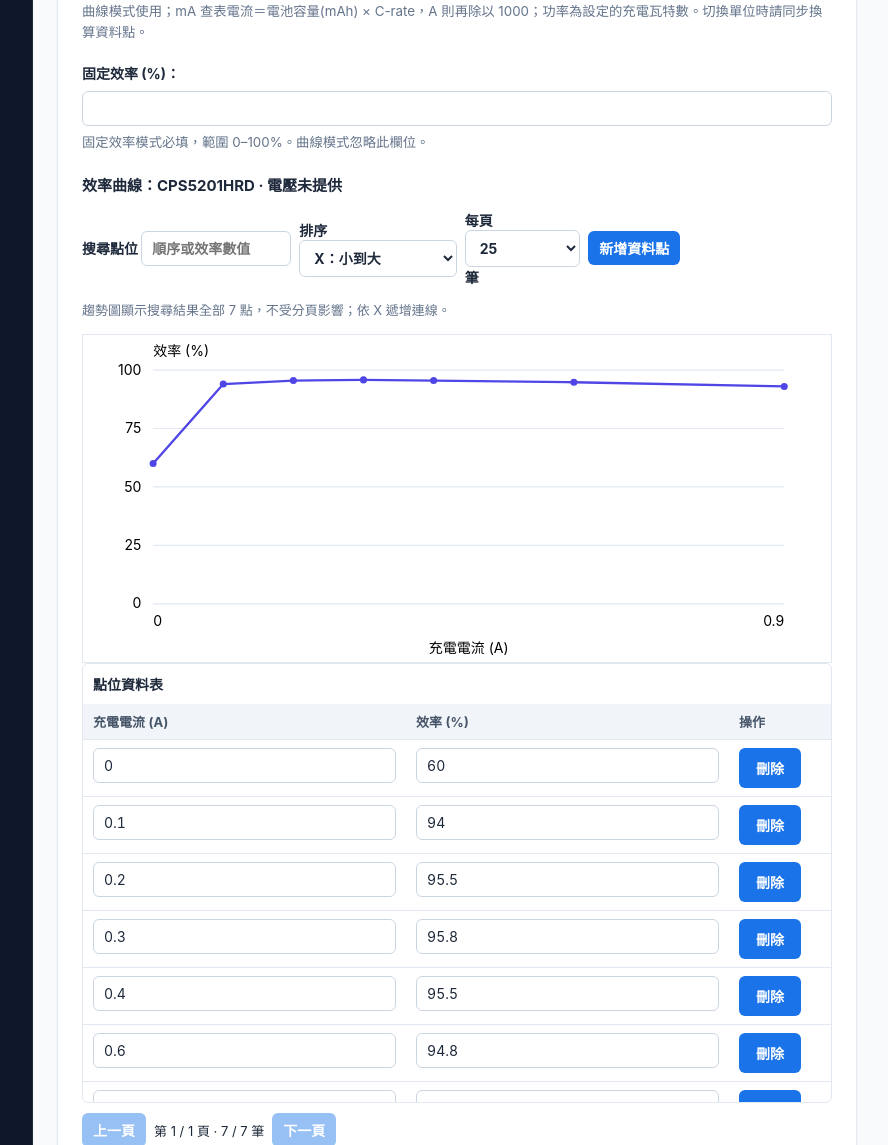
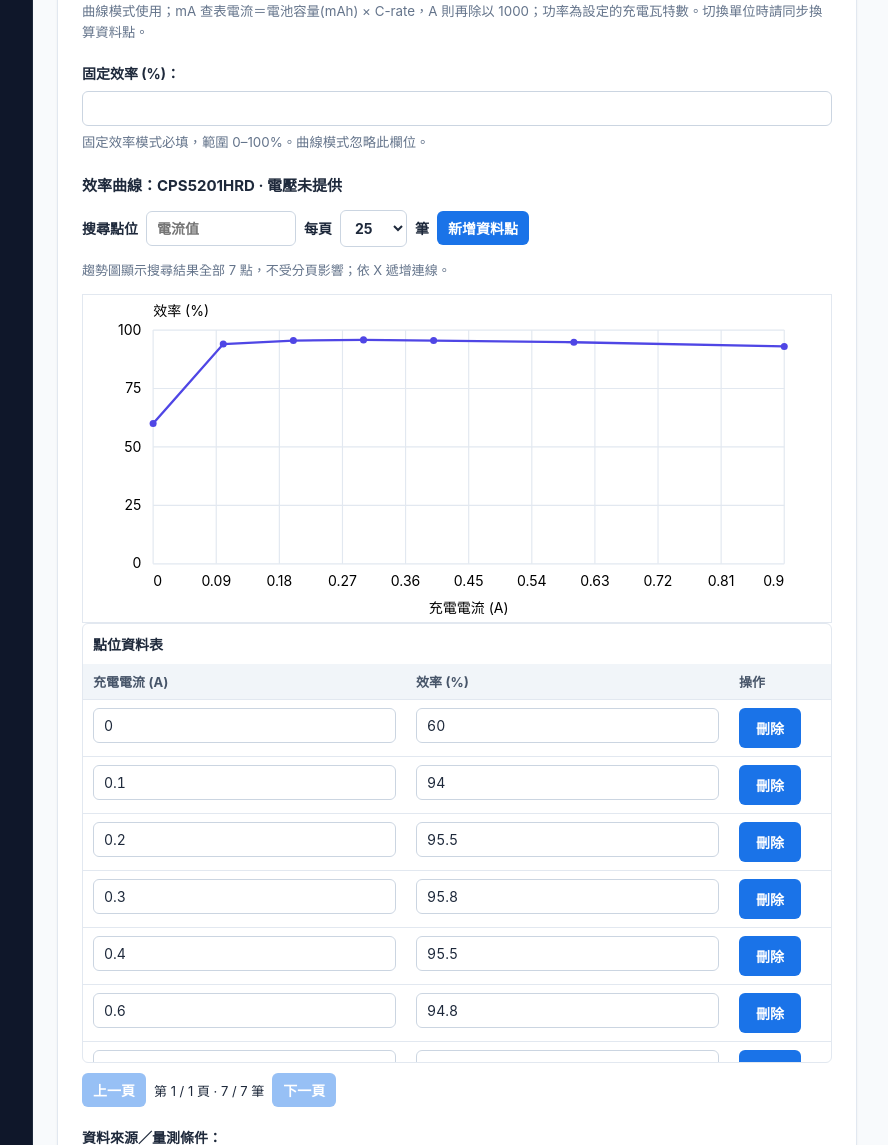
Before and after one commit to JF921020/Qi_System, a Django app: page /ics/charger/5/edit/ in a window 1280 px wide. Shown: the part 698-1843 px from the top of the page, without its empty margins (197-1085 px from the left). Run offline with Django 5.2, Linux system fonts and the light colour scheme; the visitor is signed in with stand-in values (Sample User, id 1); data comes from the database, SQL or seed files in the repository.

Commit message:
feat(ic): refine curve search and add zero-based axis ticks

```diff
--- a/apps/ICmanage/static/ICmanage/curve-workbench.js
+++ b/apps/ICmanage/static/ICmanage/curve-workbench.js
@@ -11,14 +11,13 @@
                 point.every(value => value === null || typeof value === 'number'))) return;
         } catch { return; } // Invalid JSON remains available in the original field for repair.
         const query = find('[data-query]');
-        const sort = find('[data-sort]');
         const size = find('[data-size]');
         const body = find('tbody');
         const chart = find('svg');
         let page = 0;
         const axisLabel = () => editable ? form.elements.namedItem('axis').selectedOptions[0].textContent : section.dataset.axis;
-        const selected = () => points.map((point, index) => ({point, index})).filter(({point, index}) =>
-            [index + 1, point[1]].some(value => String(value ?? '').includes(query.value.trim())));
+        const selected = () => points.map((point, index) => ({point, index})).filter(({point}) =>
+            String(point[0] ?? '').includes(query.value.trim()));
         function svg(tag, attrs, text) {
             const node = document.createElementNS('http://www.w3.org/2000/svg', tag);
             Object.entries(attrs).forEach(([key, value]) => node.setAttribute(key, value));
@@ -40,16 +39,20 @@
             find('[data-chart-note]').textContent = !valid ? '含空白或無效數值，請修正資料點後再顯示趨勢圖。' :
                 !data.length ? '沒有可繪製的資料點。' : `趨勢圖顯示搜尋結果全部 ${data.length} 點，不受分頁影響；依 X 遞增連線。`;
             if (hideChart) return;
-            const low = data[0][0], high = data[data.length - 1][0];
-            const x = value => high === low ? 340 : 60 + (value - low) / (high - low) * 540;
+            const high = data[data.length - 1][0];
+            const x = value => high === 0 ? 60 : 60 + value / high * 540;
             const y = value => 230 - value * 2;
             [0, 25, 50, 75, 100].forEach(value => {
                 svg('line', {x1: 60, y1: y(value), x2: 600, y2: y(value), stroke: '#e2e8f0'});
                 svg('text', {x: 50, y: y(value) + 4, 'text-anchor': 'end', 'font-size': 12}, String(value));
             });
             svg('text', {x: 60, y: 18, 'font-size': 12}, '效率 (%)');
-            svg('text', {x: 60, y: 249, 'font-size': 12}, String(low));
-            svg('text', {x: 600, y: 249, 'text-anchor': 'end', 'font-size': 12}, String(high));
+            for (let i = 0; i <= (high === 0 ? 0 : 10); i++) {
+                const position = 60 + i * 54;
+                const value = Number((high * i / 10).toPrecision(12));
+                svg('line', {x1: position, y1: 30, x2: position, y2: 230, stroke: '#e2e8f0'});
+                svg('text', {x: position, y: 249, 'text-anchor': i === 0 ? 'start' : i === 10 ? 'end' : 'middle', 'font-size': 12}, String(value));
+            }
             svg('text', {x: 330, y: 272, 'text-anchor': 'middle', 'font-size': 12}, axisLabel());
             svg('polyline', {points: data.map(point => `${x(point[0])},${y(point[1])}`).join(' '), fill: 'none', stroke: '#4f46e5', 'stroke-width': 2});
             // Dense curves retain every line vertex; individual values remain in the paged table.
@@ -61,11 +64,10 @@
             });
         }
         function render() {
-            const [column, direction] = sort.value.split('-');
             const matches = selected();
             matches.sort((a, b) => {
-                if (a.point[column] === null || b.point[column] === null) return Number(b.point[column] === null) - Number(a.point[column] === null);
-                return (a.point[column] - b.point[column]) * (direction === 'asc' ? 1 : -1);
+                if (a.point[0] === null || b.point[0] === null) return Number(b.point[0] === null) - Number(a.point[0] === null);
+                return a.point[0] - b.point[0];
             });
             const pages = Math.max(1, Math.ceil(matches.length / Number(size.value)));
             page = Math.min(page, pages - 1);
@@ -94,7 +96,7 @@
             });
             find('[data-axis-heading]').textContent = axisLabel();
             Array.from(find('thead tr').cells).forEach((heading, index) => {
-                heading.setAttribute('aria-sort', index === Number(column) ? (direction === 'asc' ? 'ascending' : 'descending') : 'none');
+                heading.setAttribute('aria-sort', index === 0 ? 'ascending' : 'none');
             });
             find('[data-status]').textContent = matches.length ? `第 ${page + 1} / ${pages} 頁 · ${matches.length} / ${points.length} 筆` : '沒有符合的資料點。';
             find('[data-prev]').disabled = page === 0;
@@ -102,12 +104,12 @@
             draw();
         }
         query.addEventListener('input', () => { page = 0; render(); });
-        [sort, size].forEach(control => control.addEventListener('change', () => { page = 0; render(); }));
+        size.addEventListener('change', () => { page = 0; render(); });
         find('[data-prev]').addEventListener('click', () => { page--; render(); });
         find('[data-next]').addEventListener('click', () => { page++; render(); });
         if (editable) {
             find('[data-add]').addEventListener('click', () => {
-                points.unshift([null, null]); page = 0; query.value = ''; sort.value = '0-asc'; render();
+                points.unshift([null, null]); page = 0; query.value = ''; render();
                 body.querySelector('input')?.focus();
             });
             form.elements.namedItem('axis').addEventListener('change', render);
--- a/apps/ICmanage/static/ICmanage/ic-manager.css
+++ b/apps/ICmanage/static/ICmanage/ic-manager.css
@@ -52,7 +52,8 @@ pre { white-space: pre-wrap; overflow-wrap: anywhere; }
 .curve-workbench [hidden] { display: none; }
 .curve-workbench h3 { font-size: 15px; overflow-wrap: anywhere; }
 .curve-controls { display: flex; flex-wrap: wrap; align-items: center; gap: 8px; margin: 10px 0; font-size: 13px; }
-.curve-controls label { margin: 0; }
+.curve-controls label { display: inline-flex; align-items: center; gap: 8px; margin: 0; white-space: nowrap; }
+.field .curve-controls input, .field .curve-controls select { width: auto; }
 .curve-controls input { max-width: 150px; }
 .curve-controls button { padding: 6px 10px; }
 .curve-controls button:disabled { opacity: .45; cursor: default; }
--- a/apps/ICmanage/templates/ICmanage/curve_workbench.html
+++ b/apps/ICmanage/templates/ICmanage/curve_workbench.html
@@ -3,8 +3,7 @@
     {% if not editable %}{{ item.points|json_script:item.code }}{% endif %}
     <h3>效率曲線：<span data-title>{{ item.model_number }} · {% if item.voltage != None %}{{ item.voltage|unlocalize }} V{% else %}電壓未提供{% endif %}</span></h3>
     <div class="curve-controls" hidden>
-        <label>搜尋點位 <input data-query type="search" placeholder="順序或效率數值"></label>
-        <label>排序 <select data-sort><option value="0-asc">X：小到大</option><option value="0-desc">X：大到小</option><option value="1-asc">效率：低到高</option><option value="1-desc">效率：高到低</option></select></label>
+        <label>搜尋點位 <input data-query type="search" placeholder="電流值"></label>
         <label>每頁 <select data-size><option>10</option><option selected>25</option><option>50</option><option>100</option></select> 筆</label>
         {% if editable %}<button type="button" data-add>新增資料點</button>{% endif %}
     </div>
--- a/apps/ICmanage/templates/ICmanage/ic_base.html
+++ b/apps/ICmanage/templates/ICmanage/ic_base.html
@@ -6,7 +6,7 @@
     <meta name="viewport" content="width=device-width, initial-scale=1">
     <title>{% block page_title %}{{ title }} 管理{% endblock %}</title>
     <link rel="stylesheet" href="{% static 'main/qi-tool.css' %}">
-    <link rel="stylesheet" href="{% static 'ICmanage/ic-manager.css' %}?v=20261011-1">
+    <link rel="stylesheet" href="{% static 'ICmanage/ic-manager.css' %}?v=20261011-2">
     <link rel="stylesheet" href="{% static 'main/account-menu.css' %}?v=20261007-1">
     <script src="{% static 'main/account-menu.js' %}" defer></script>
 </head>
--- a/apps/ICmanage/templates/ICmanage/ic_form.html
+++ b/apps/ICmanage/templates/ICmanage/ic_form.html
@@ -13,5 +13,5 @@
     </div>{% endfor %}
     <div class="actions"><button type="submit">儲存設定</button><a href="{% url 'ICmanage:ic-list' kind %}">取消</a></div>
 </form>
-<script src="{% static 'ICmanage/curve-workbench.js' %}?v=20261011-1" defer></script>
+<script src="{% static 'ICmanage/curve-workbench.js' %}?v=20261011-8" defer></script>
 {% endblock %}
--- a/apps/ICmanage/templates/ICmanage/ic_list.html
+++ b/apps/ICmanage/templates/ICmanage/ic_list.html
@@ -29,5 +29,5 @@
 </table></div>
 <p class="hint">曲線以線性插值計算；超過取樣範圍使用端點效率，計算結果會顯示提示。</p>
 <script src="{% static 'ICmanage/ic-list.js' %}" defer></script>
-<script src="{% static 'ICmanage/curve-workbench.js' %}?v=20261011-1" defer></script>
+<script src="{% static 'ICmanage/curve-workbench.js' %}?v=20261011-8" defer></script>
 {% endblock %}
```
Also changed, not shown: apps/ICmanage/testdata/curve_workbench.cjs (+29 -9 lines).
